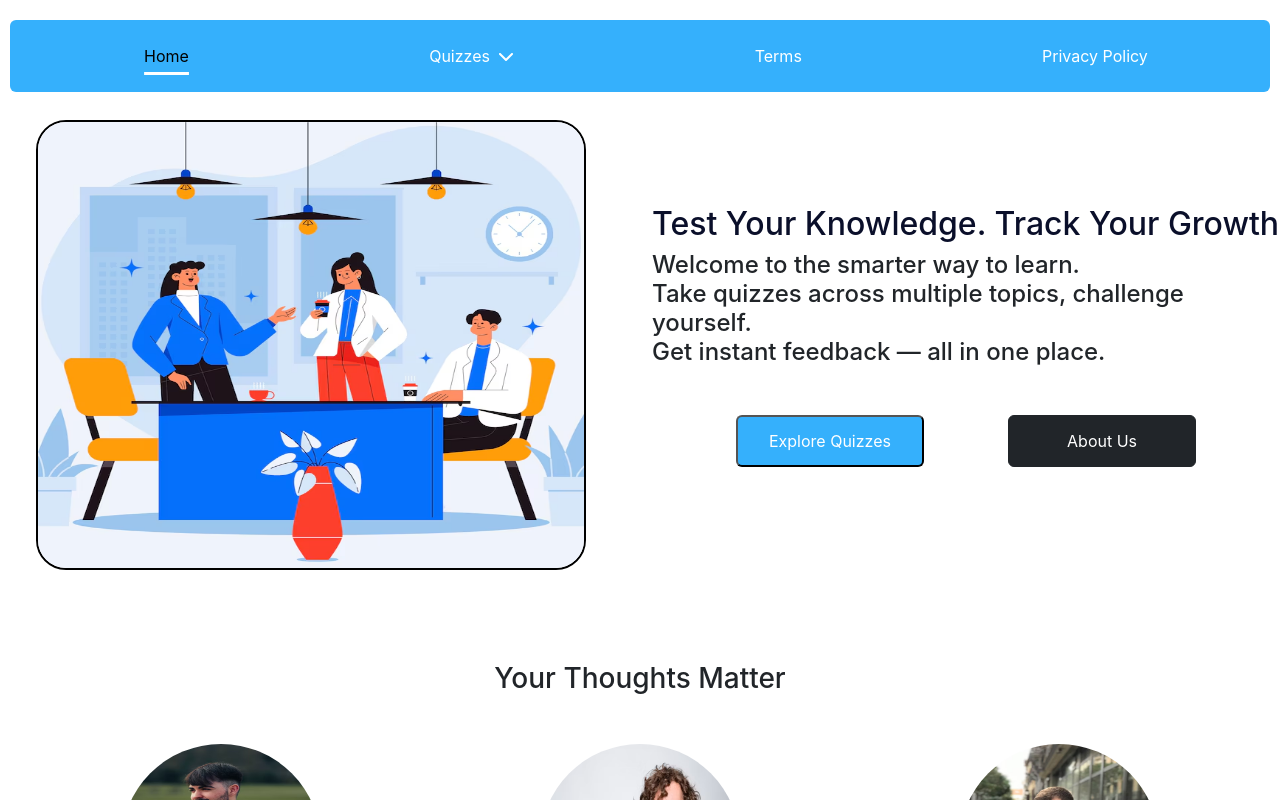
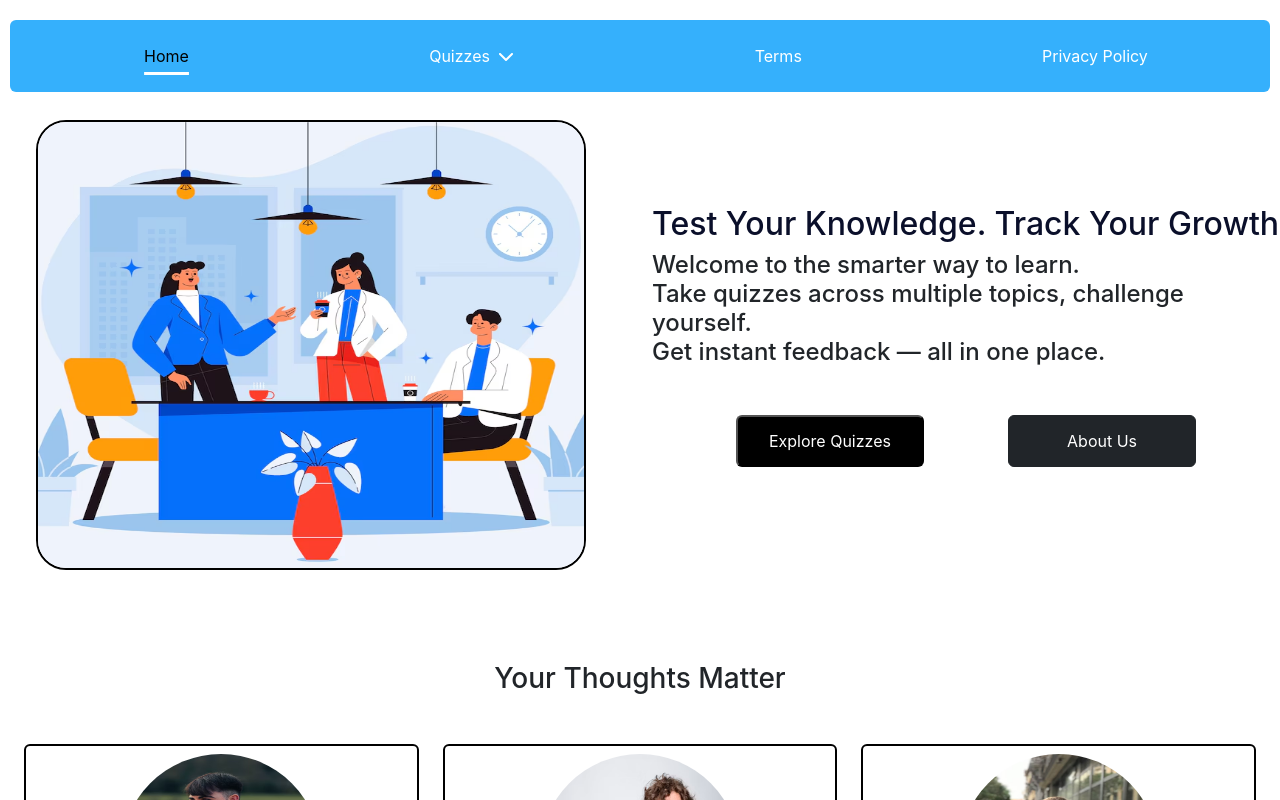
Before and after one commit to vikas-trivedi01/Quiz-system, a React (Vite) app in the folder frontend/: page / in a window 1280 px wide. In both pictures the pointer is over the button "Explore Quizzes". Shown: the top 800 px of the page. Built offline with nearby package versions, Linux system fonts and the light colour scheme.

Commit message:
improve testimonial cards' styling

```diff
--- a/frontend/src/components/Home.jsx
+++ b/frontend/src/components/Home.jsx
@@ -6,8 +6,9 @@ import progress from "../assets/illustrations/progress.jpg";
 import userOne from "../assets/users/user-one.png";
 import userTwo from "../assets/users/user-two.png";
 import userThree from "../assets/users/user-three.png";
-import Quiz from "./Quiz";
+
 import { NavLink } from "react-router-dom";
+import QuizCreate from "./QuizCreate";
 
 const Home = () => {
   return (
@@ -60,7 +61,6 @@ const Home = () => {
         </div>
       </div>
 
-      <Quiz />
     </>
   );
 };
--- a/frontend/src/components/Quiz.jsx
+++ b/frontend/src/components/Quiz.jsx
@@ -229,7 +229,7 @@ const Quiz = () => {
                 navigate("quizzes/result", { state: { quizData, answers } })
               }
             >
-              Result
+              Get Result
               <FontAwesomeIcon icon={faTrophy} style={{ marginLeft: "20px" }} />
             </button>
           ) : questionsCounter == quizData.length ? null : (
--- a/frontend/src/components/Testimonial.jsx
+++ b/frontend/src/components/Testimonial.jsx
@@ -7,7 +7,7 @@ const Testimonial = ({ userAvatar, userName, feedback, date } = props) => {
   };
 
   return (
-    <div>
+    <div style={{ border: "2px solid #000", borderRadius: "6px"}} className="p-2">
       <img
         src={userAvatar}
         alt="User avatar"
--- a/frontend/src/styles/home.css
+++ b/frontend/src/styles/home.css
@@ -15,10 +15,24 @@
   padding: 12px;
   width: 30%;
   color: white;
+  transition: background-color 1s;
+}
+
+#quiz-btn:hover {
+  background-color: #000;
+  color: white;
+  transition: 0.5s ease-in-out;
 }
 
 #about-btn {
   border-radius: var(--border-radius);
   padding: 12px;
   width: 30%;
+  transition: background-color 1s;
 }
+
+#about-btn:hover {
+  background-color: var(--clr-primary);
+  color: white;
+  transition: 0.5s ease-in-out;
+}
```
